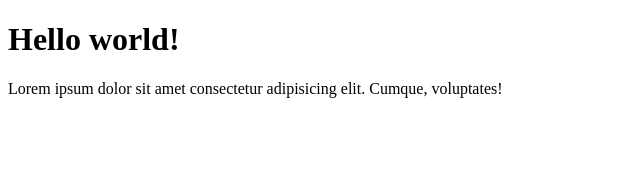
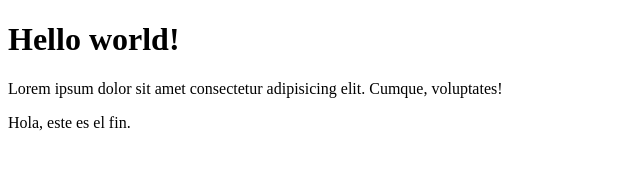
Before and after one commit to betocaba/proyectoDemoCursoPrework, a plain HTML site: page index.html in a window 1280 px wide. Shown: the whole page, without its empty margins (0-640 px from the left). Drawn offline with Linux system fonts and the light colour scheme.

Commit message:
Cambios - se agrego mensaje final

```diff
--- a/index.html
+++ b/index.html
@@ -9,5 +9,6 @@
 <body>
     <h1>Hello world!</h1>
     <p>Lorem ipsum dolor sit amet consectetur adipisicing elit. Cumque, voluptates!</p>
+    <p>Hola, este es el fin.</p>
 </body>
 </html>
```
